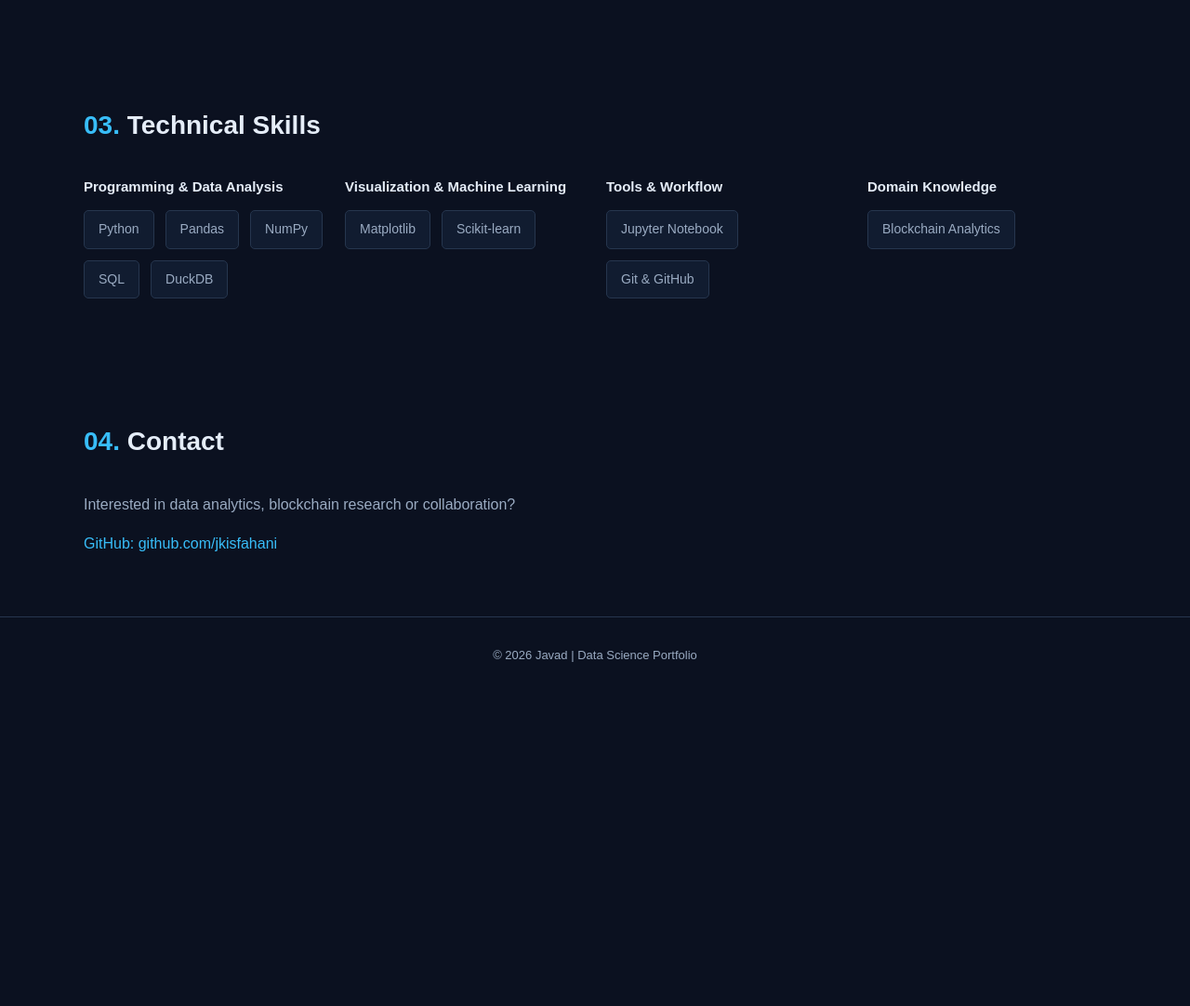
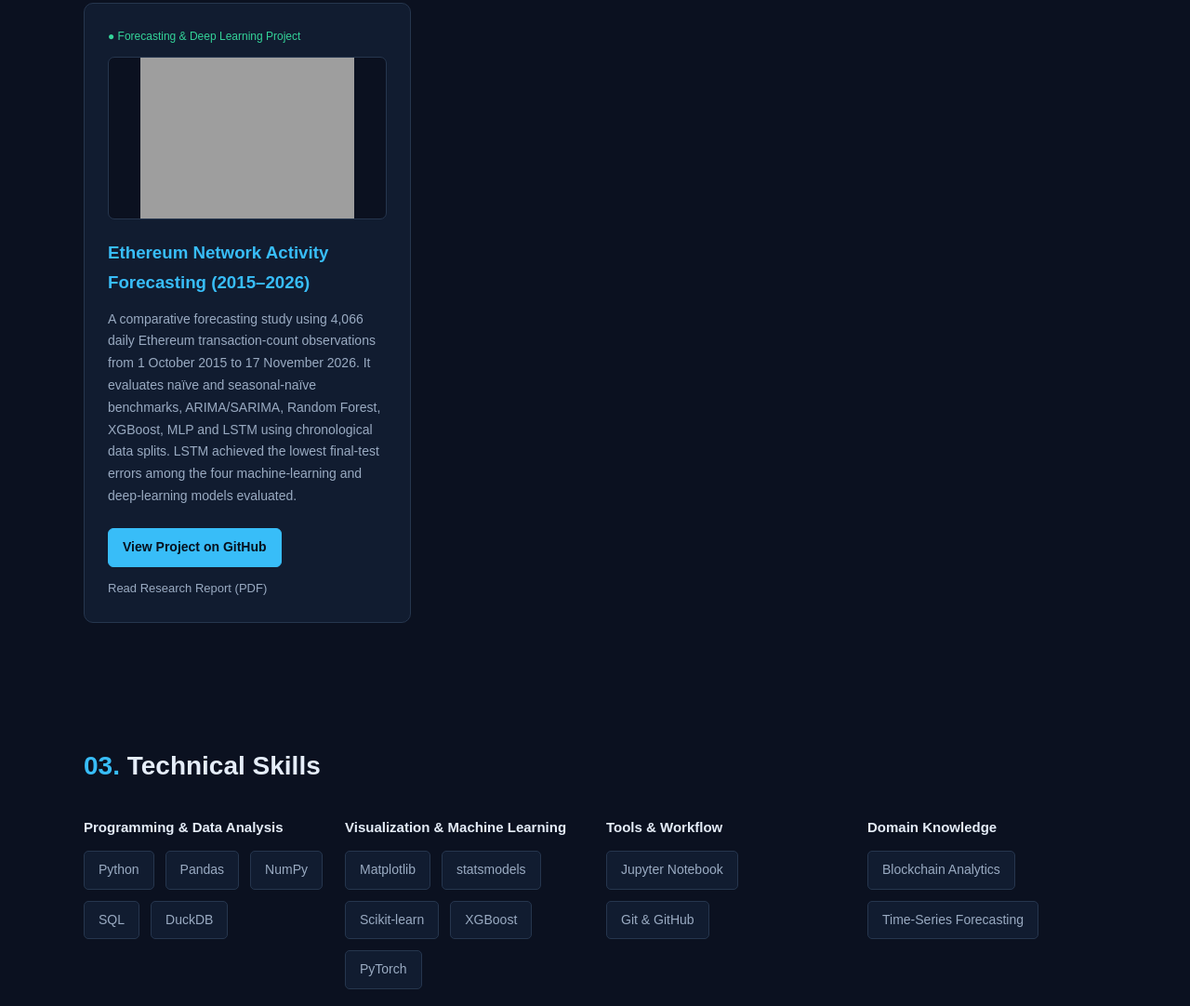
Before and after one commit to jkisfahani/jkisfahani.github.io, a plain HTML site: page index.html in a window 1280 px wide. Shown: the part 1870-2952 px from the top of the page at 93% size. Before the commit the page ends 2616 px from the top, so only its background shows below. Drawn offline with Linux system fonts and the light colour scheme; grey boxes are pictures that could not be loaded.

Commit message:
Add Ethereum network activity forecasting project to portfolio

```diff
--- a/index.html
+++ b/index.html
@@ -452,6 +452,32 @@
           </div>
         </article>
 
+        <article class="card">
+          <div class="status">● Forecasting & Deep Learning Project</div>
+          <img class="project-image"
+               src="https://raw.githubusercontent.com/jkisfahani/Ethereum_TimeSeries_Forecasting/main/reports/Ethereum_Forecasting_Markdown_Assets/figure_01.png"
+               alt="Distribution of daily Ethereum transaction counts across the 2015–2026 study period"
+               loading="lazy">
+          <h3>Ethereum Network Activity Forecasting (2015–2026)</h3>
+          <p>
+            A comparative forecasting study using 4,066 daily Ethereum
+            transaction-count observations from 1 October 2015 to
+            17 November 2026. It evaluates naïve and seasonal-naïve
+            benchmarks, ARIMA/SARIMA, Random Forest, XGBoost, MLP and
+            LSTM using chronological data splits. LSTM achieved the
+            lowest final-test errors among the four machine-learning
+            and deep-learning models evaluated.
+          </p>
+          <div class="project-links">
+            <a class="project-details-link" href="https://github.com/jkisfahani/Ethereum_TimeSeries_Forecasting">
+              View Project on GitHub
+            </a>
+            <a class="project-repo-link" href="https://github.com/jkisfahani/Ethereum_TimeSeries_Forecasting/blob/main/reports/Ethereum_Network_Activity_Forecasting_Report.pdf">
+              Read Research Report (PDF)
+            </a>
+          </div>
+        </article>
+
       </div>
     </div>
   </section>
@@ -476,7 +502,10 @@
           <h3>Visualization & Machine Learning</h3>
           <div class="skills">
             <span class="skill">Matplotlib</span>
+            <span class="skill">statsmodels</span>
             <span class="skill">Scikit-learn</span>
+            <span class="skill">XGBoost</span>
+            <span class="skill">PyTorch</span>
           </div>
         </div>
 
@@ -492,6 +521,7 @@
           <h3>Domain Knowledge</h3>
           <div class="skills">
             <span class="skill">Blockchain Analytics</span>
+            <span class="skill">Time-Series Forecasting</span>
           </div>
         </div>
       </div>
```
